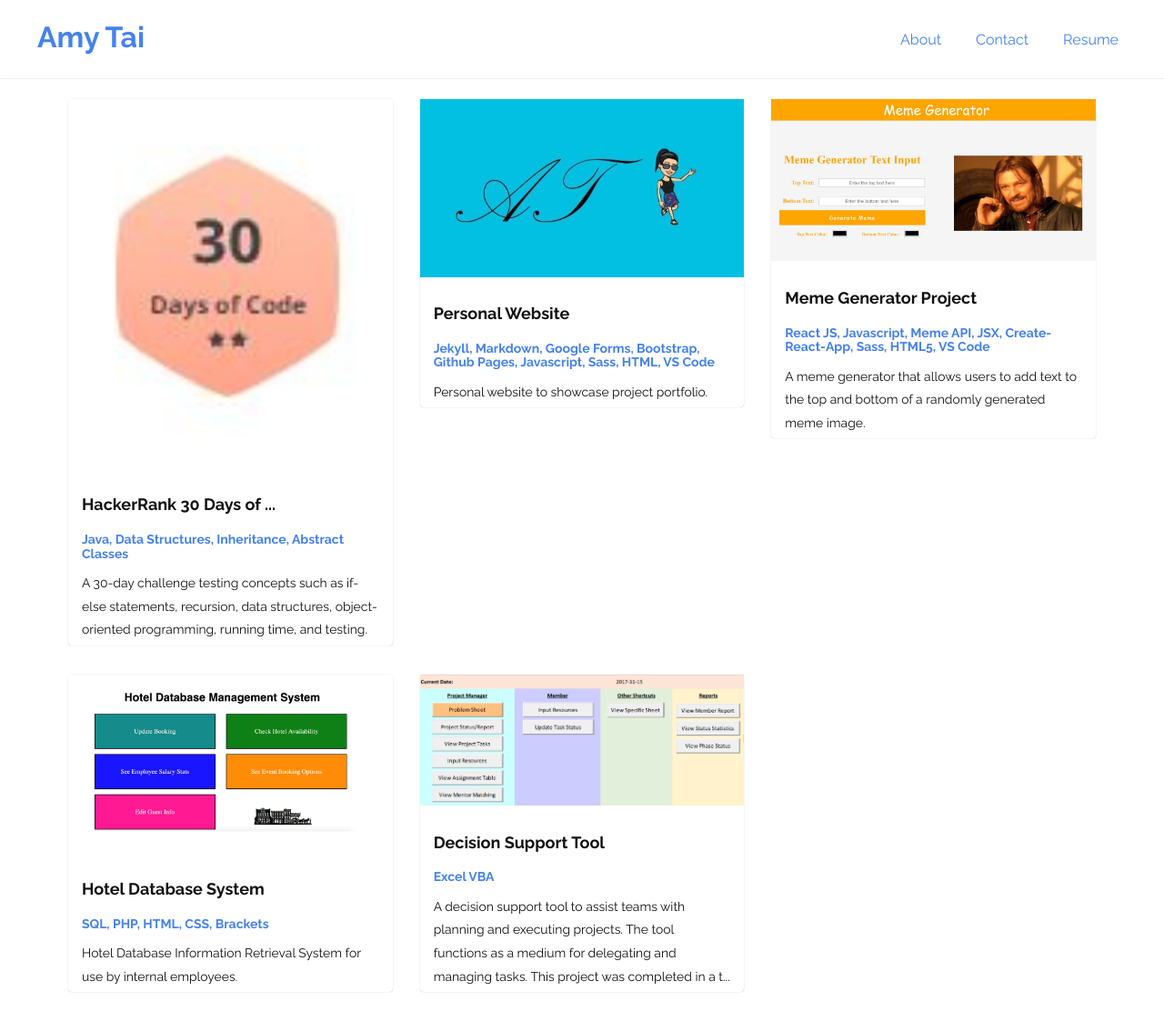
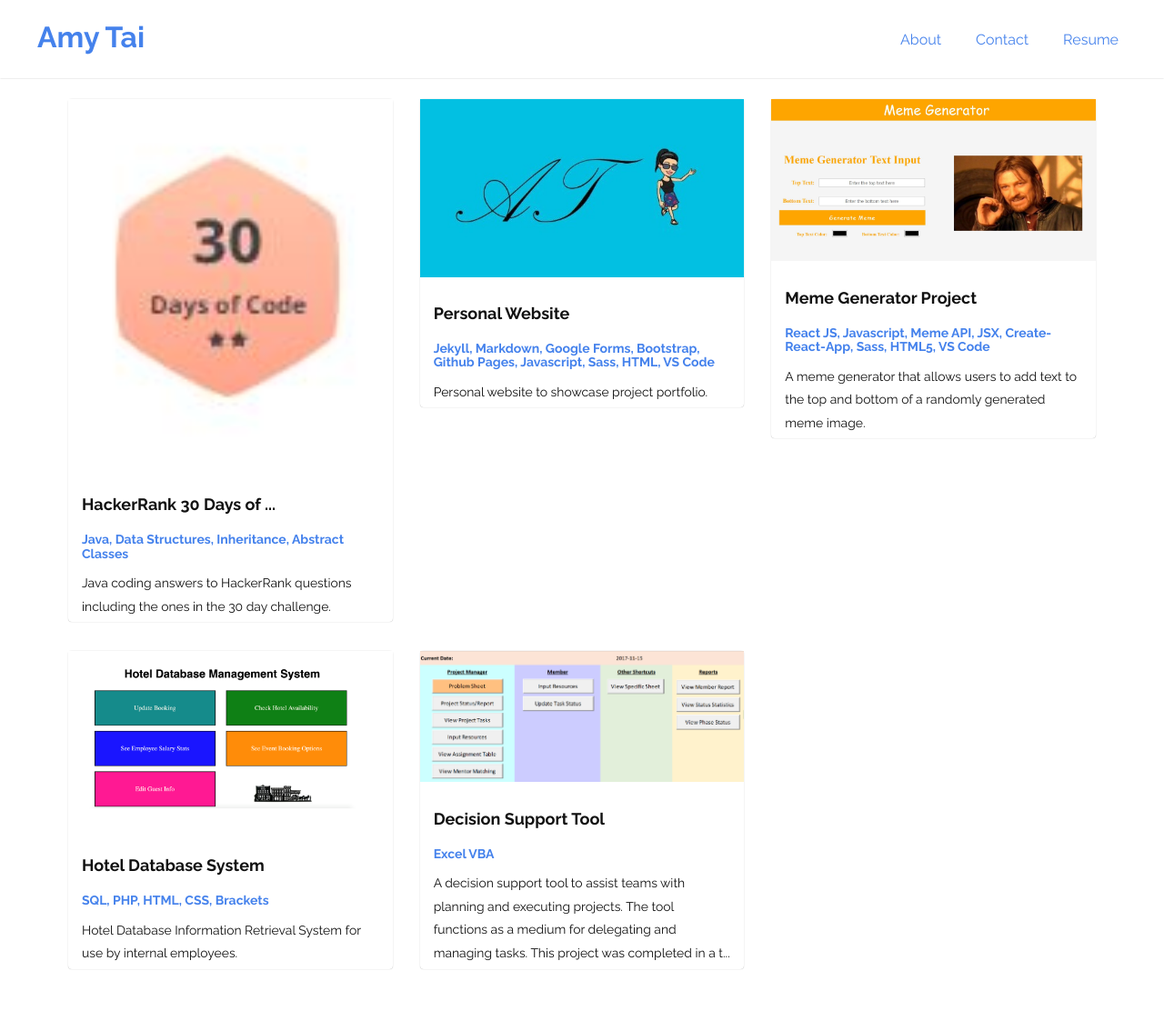
Before and after one commit to catai9/catai9.github.io, a Jekyll site: the page built from index.html, in a window 1280 px wide. Shown: the whole page at 91% size. Built offline with Jekyll 4.4.1, drawn with Linux system fonts in a browser that asks for light colours; the list of posts is cut into pages by our own code; after the commit the page ends 1098 px from its top, so only the background shows below that.

Commit message:
Revised post on HackerRank

```diff
--- a/_posts/2019-10-07-hackerrank-30daysofcode.markdown
+++ b/_posts/2019-10-07-hackerrank-30daysofcode.markdown
@@ -7,11 +7,15 @@
 img: hackerrank-30days.JPG
 ---
 
-A 30-day challenge testing concepts such as if-else statements, recursion, data structures, object-oriented programming, running time, and testing.
+Java coding answers to HackerRank questions including the ones in the 30 day challenge.
+
+The 30-day challenge tests concepts such as if-else statements, recursion, data structures, object-oriented programming, running time, and testing.
 
 When preparing for a coding interview, I discovered HackerRank and its contests. I chose to embark on a "30 Days of Code" challenge to refresh my Java coding skills before working on harder questions.
 
-The following Github link contains my answers to select key questions in the 30 day challenge that I believe highlight important Java concepts.
+This Github repository contains my answers to select key questions in the 30 day challenge and other HackerRank problems that I believe highlight important Java concepts.
+
+Technologies used include Java, Data Structures, Inheritance, Abstract Classes.
 
 Link to [Github Code]({{page.github}}).
 
```
